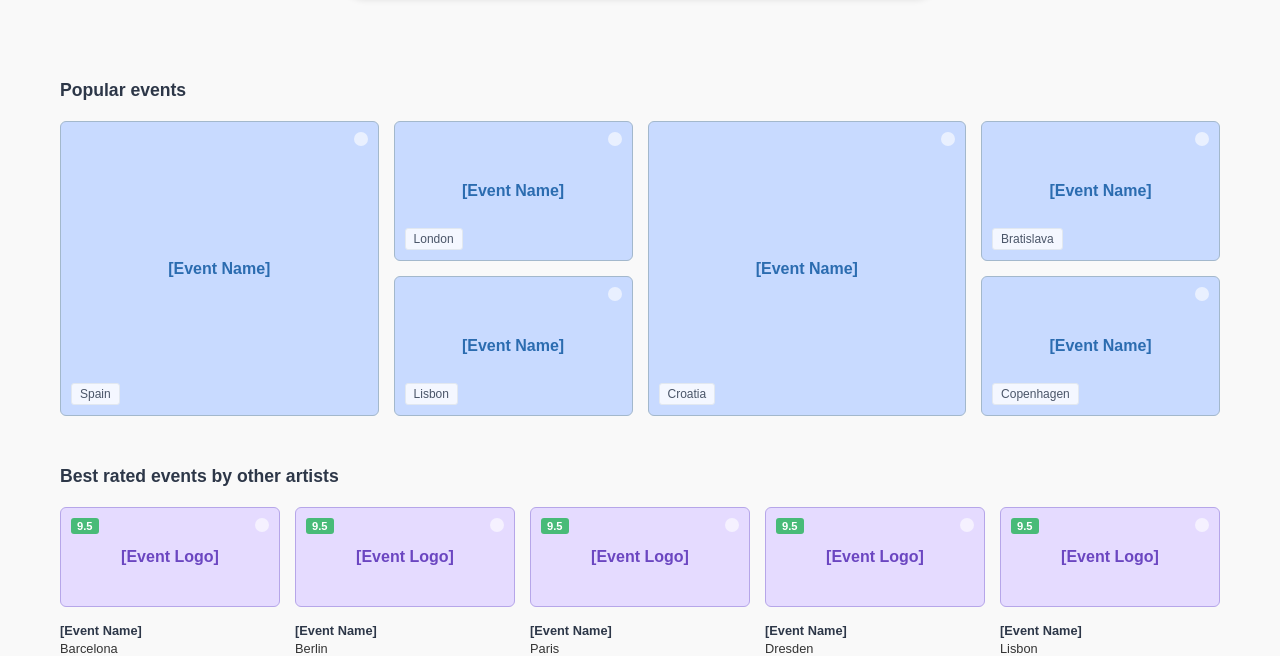
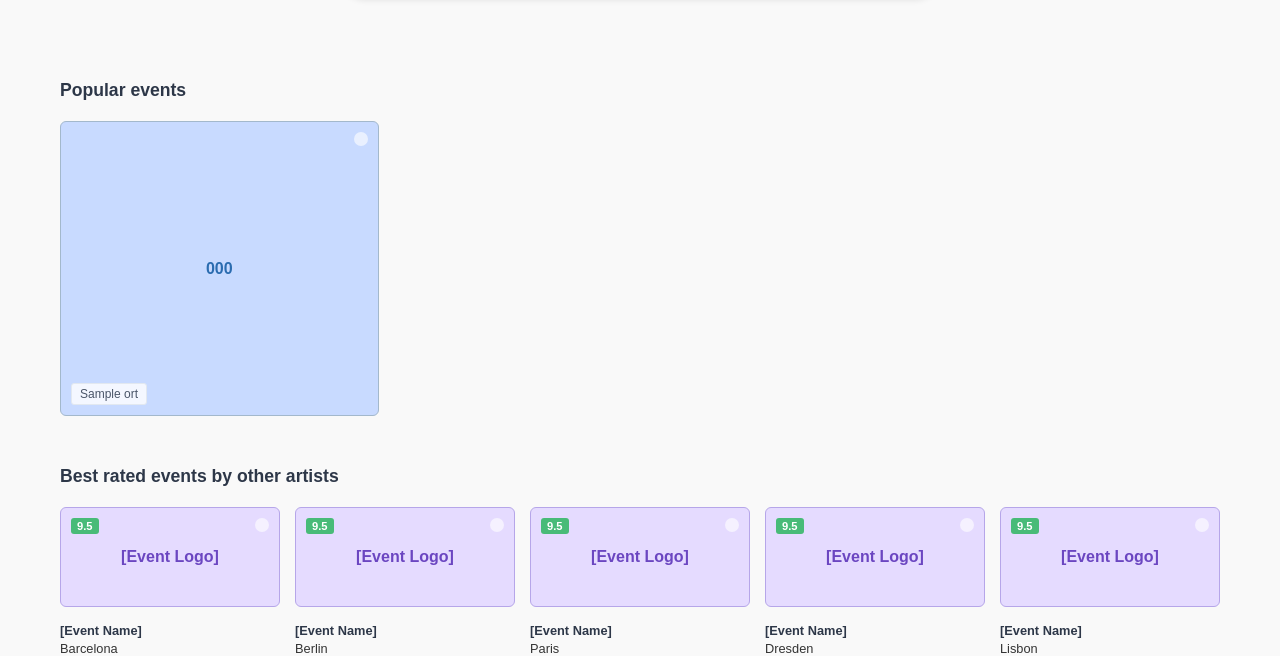
Before and after one commit to casio888/SE-G2-EventFlow, a Django app: template src/Basis/templates/index.html in a window 1280 px wide. Shown: the part 204-860 px from the top of the page. Run offline with Django 3.2, Linux system fonts and the light colour scheme; the template is opened without the code that fills it: most values are stand-ins (such as "Sample title", 1, 10 or a date in 2020).

Commit message:
Die Indexseite sollte nun auch tatsächliche Events anzeigen.

```diff
--- a/src/Basis/templates/index.html
+++ b/src/Basis/templates/index.html
@@ -8,12 +8,12 @@
 
 {% block extra_header %}
 <div class="hero-content">
-    <h1>Join your event with [Website Name]</h1>
-    <p>1.203.367 events around the world are waiting for you!</p>
+    <h1>Join your event with [Website Name]<!--Kann mit Eventflow ausgetauscht werden.?--></h1>
+    <p>1.203.367 events around the world are waiting for you!</p> <!--Dynamisch anpassen-->
 
     <!-- Suchleiste -->
     <div class="search-container">
-        <input type="text" class="search-input" placeholder="Name, Category">
+        <input type="text" class="search-input" placeholder="Name, Category"><!--Funktion.?-->
         <span class="search-divider">|</span>
         <input type="text" class="search-input" placeholder="Destination">
         <button class="search-btn"></button>
@@ -27,38 +27,16 @@
 
     <!-- Sektion: Popular Events -->
     <section>
+
         <h2>Popular events</h2>
         <div class="popular-grid">
-            <div class="event-card card-large-1">
-                <span class="circle-indicator"></span>
-                [Event Name]
-                <span class="badge">Spain</span>
-            </div>
-            <div class="event-card">
-                <span class="circle-indicator"></span>
-                [Event Name]
-                <span class="badge">London</span>
-            </div>
-            <div class="event-card card-large-2">
-                <span class="circle-indicator"></span>
-                [Event Name]
-                <span class="badge">Croatia</span>
-            </div>
-            <div class="event-card">
-                <span class="circle-indicator"></span>
-                [Event Name]
-                <span class="badge">Bratislava</span>
-            </div>
-            <div class="event-card">
-                <span class="circle-indicator"></span>
-                [Event Name]
-                <span class="badge">Lisbon</span>
-            </div>
-            <div class="event-card">
-                <span class="circle-indicator"></span>
-                [Event Name]
-                <span class="badge">Copenhagen</span>
-            </div>
+            {% for event in event_list %}
+                <div class="event-card {% if forloop.counter <= 2 %}card-large-{{ forloop.counter }}{% endif %}">
+                    <span class="circle-indicator"></span>
+                    {{ event.titel }}
+                    <span class="badge">{{ event.ort }}</span>
+                </div>
+            {% endfor %}
         </div>
     </section>
 
```
Also changed, not shown: src/Basis/views.py (+25 -2 lines).
